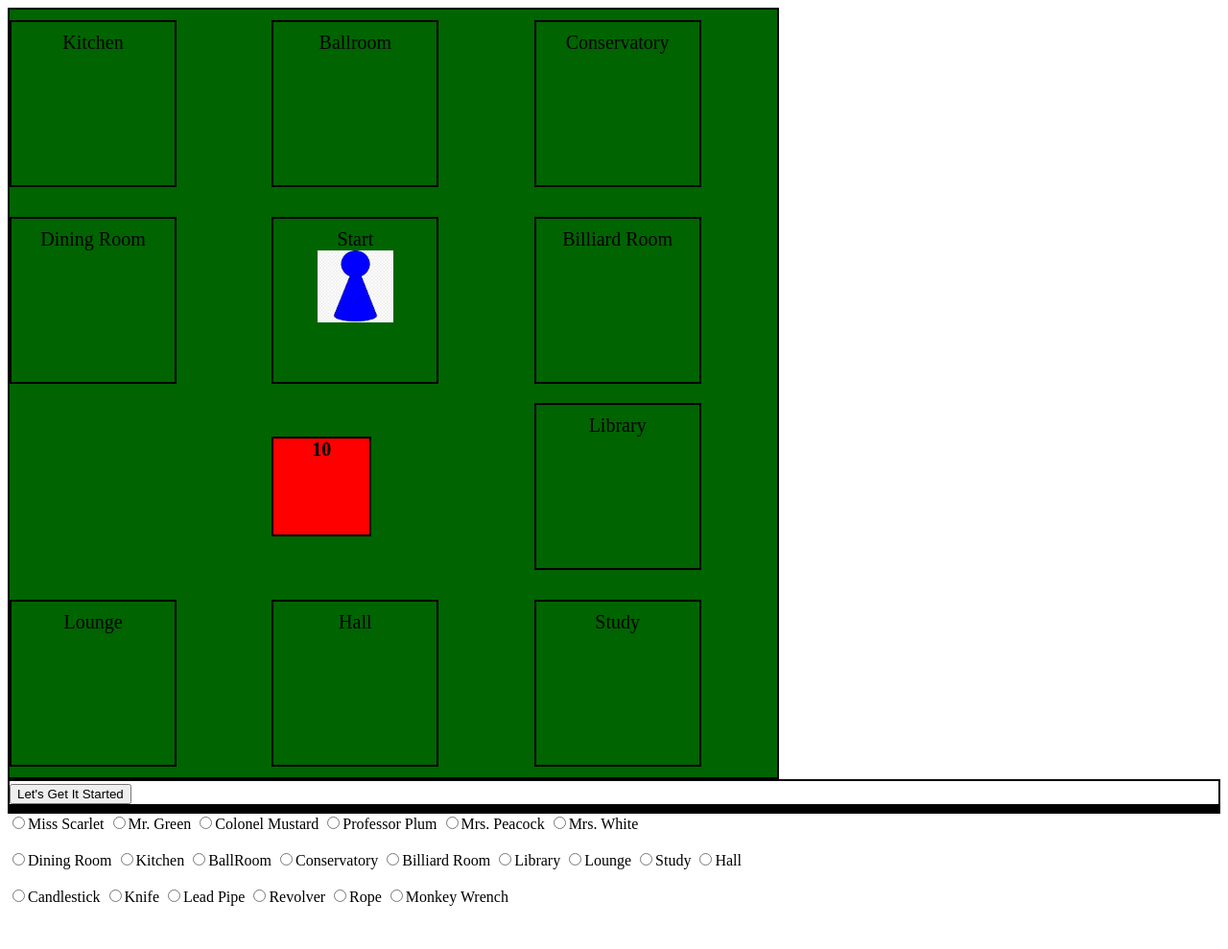
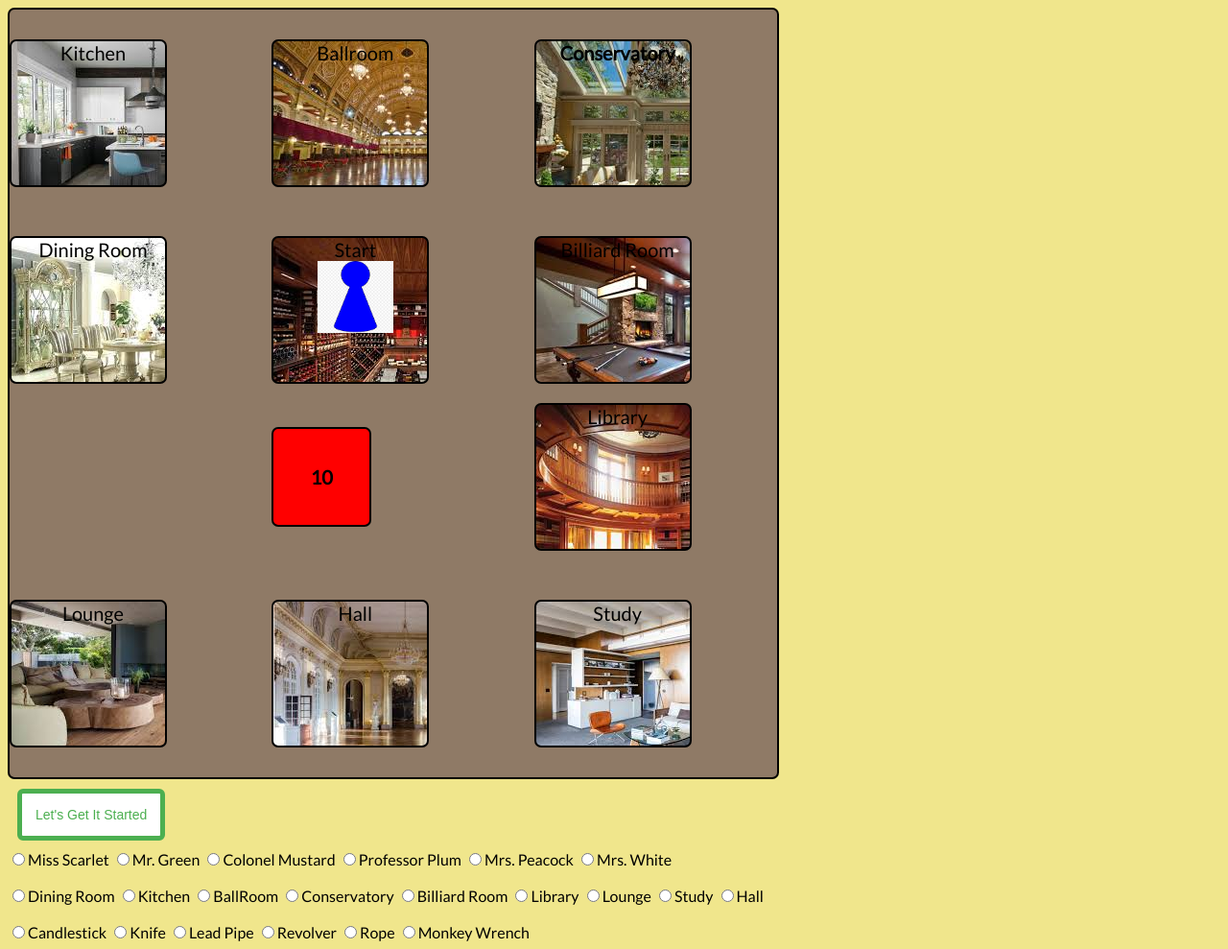
Before and after one commit to enzostat/project1, a plain HTML site: page index.html in a window 1280 px wide. Shown: the whole page at 96% size. Before the commit the page ends 952 px from the top, so only its background shows below. Drawn offline with nearby package versions, Linux system fonts and the light colour scheme.

Commit message:
logic completed and images added

```diff
--- a/css/style.css
+++ b/css/style.css
@@ -1,13 +1,26 @@
+body {
+	/*background-image: url(../images/wood-panel.jpeg);*/
+	/*background: linear-gradient(#009acd, #00bfff);*/
+	font-family: 'Lato', sans-serif;
+	background-color: #f0e68c;
+
+}
+
 div {
-	border: 2px solid black;
+	/*border: 2px solid black;*/
 	font-size: 20px;
+	border-radius: 7px;
 
 }
 
 
 
 #game-board {
-	background-color: darkgreen;
+	/*background: linear-gradient(#009acd, #00bfff);*/
+	border: 2px solid black;
+
+	/*background-color: #f0e68c;*/
+	background-color: #8f7a66;
 	text-align: center;
 	display: grid;
 	grid-template-rows: 2fr 1fr 1fr 2fr;
@@ -17,67 +30,80 @@ div {
 		"dining-room start billiard-room"
 		"dining-room start library"
 		"lounge hall study";*/
+	align-content: center;
+	justify-content: space-between;
 	align-items: center;
-	justify-content: space-between;
 	grid-gap: 20px;
 	height: 800px;
 	width: 800px;
 }
 
 .room {
-
-	padding: 10px;
+	border: 2px solid black;
+	padding-left: 10px;
 	height: 150px;
 	width: 150px;
 }
 
 #Kitchen {
 	/*grid-area: "kitchen";*/
+	background-image: url(../images/kitchen.jpeg);
 	grid-column: 1;
 	grid-row: 1;
+	padding-left: 10px
 }
 
 
 #Ballroom {
 	/*grid-area: "ballroom";*/
+	background-image: url(../images/ballroom.jpeg);
 	grid-row: 1;
 	grid-column: 2;
 }
 
 #Conservatory {
 	/*grid-area: "conservatory";*/
+	background-image: url(../images/conservatory.jpeg);
 	grid-row: 1;
 	grid-column: 3;
+	font-weight: bold;
 }
 
 #dining-room {
-	grid-area: "dining-room";
+	/*grid-area: "dining-room";*/
+	background-image: url(../images/diningroom.jpeg);
 	grid-row: 2 / 3;
 	grid-column: 1;
+	padding-left: 10px;
 	/*height: 300px;*/
 	/*width: 300px;*/
 }
 
 #billiard-room {
 	/*grid-area: "billiard-room";*/
+	background-image: url(../images/billiardroom.jpeg);
 	grid-column: 3;
 	grid-row: 2;
 }
 
 #Library {
 	/*grid-area: "library";*/
+	background-image: url(../images/library.jpeg);
 	grid-column: 3;
 	grid-row: 3;
 }
 
 #Lounge {
 	/*grid-area: "lounge";*/
+	background-image: url(../images/lounge.jpeg);
 	grid-row: 4;
 	grid-column: 1;
+	padding-left: 10px;
 }
 
 #Hall {
 	/*grid-area: "hall";*/
+	background-image: url(../images/hall.jpeg);
 	grid-row: 4;
 	grid-column: 2;
 }
@@ -85,12 +111,14 @@ div {
 
 #Study {
 	/*grid-area: "study";*/
+	background-image: url(../images/study.jpeg);
 	grid-column: 3;
 	grid-row: 4;
 }
 
 #cellar {
-	grid-area: "start";
+	/*grid-area: "start";*/
+	background-image: url(../images/cellar.jpeg);
 	grid-row: 2 / 3;
 	grid-column: 2
 	/*height: 300px;*/
@@ -100,6 +128,7 @@ div {
 img {
 	height: 75px;
 	width: auto;
+	background: #00bfff;
 
 }
 
@@ -119,5 +148,18 @@ img {
 	width: 100px;
 	display: flex;
 	justify-content: center;
-	align-content: center;
+	align-items: center;
+	border: 2px solid black;
 }
+
+button {
+	font-size: 14px;
+	background-color: white;
+	padding: 14px;
+	border: 5px solid #4caf50;
+	border-radius: 6px;
+	/*border-color: #4caf50;*/
+	color:  #4caf50;
+	margin: 10px;
+
+}
--- a/index.html
+++ b/index.html
@@ -4,6 +4,7 @@
 <head>
 	<title>Who Dun It?</title>
 	<link rel="stylesheet" type="text/css" href="./css/style.css">
+	<link href="https://fonts.googleapis.com/css?family=Lato&display=swap" rel="stylesheet">
 </head>
 <body>
 
@@ -18,7 +19,7 @@
 	<div class="room" id="dining-room">Dining Room</div>
 	<div class="room" id="cellar">Start
 			<br>
-			<img id="game-piece" src="./images/cluepiece-blue.jpg">
+			<img id="game-piece" src="./images/cluepiece-blue.png">
 	</div>
 	<div class="room" id="billiard-room">Billiard Room</div>
 	<div class="room" id="Library">Library</div>
@@ -104,7 +105,7 @@
 			<select id="accused-weapon">
 			  <option value="Candlestick">Candlestick</option>
 			  <option value="Knife">Knife</option>
-			  <option value="Pipe">Lead Pipe</option>
+			  <option value="Lead Pipe">Lead Pipe</option>
 			  <option value="Revolver">Revolver</option>
 			  <option value="Rope">Rope</option>
 			  <option value="Monkey Wrench">Monkey Wrench</option>
--- a/js/app.js
+++ b/js/app.js
@@ -179,7 +179,7 @@ function checkSuggestion() {
 
 	$("#clue-div").empty();
 
-	//
+	//spits out a clue based on your suggestions
 	if (suggestedWeapon == correctAnswers.weapon && suggestedSuspect == correctAnswers.suspect && suggestedRoom == correctAnswers.room) {
 		console.log("There's not much I can tell you");
 		clueMessage.textContent = "There is not much I can tell you";
@@ -211,37 +211,37 @@ function checkSuggestion() {
 	} else if (suggestedWeapon == correctAnswers.weapon) {
 		coin = coinFlip(2);
 			if (coin === 1) {
-				console.log(`I can only tell you this: ${suggestedSuspect} is innocent!`);
+				// console.log(`I can only tell you this: ${suggestedSuspect} is innocent!`);
 				clueMessage.textContent = `I can only tell you this: ${suggestedSuspect} is innocent!`;
 				document.getElementById("clue-div").append(clueMessage);
 			} else {
-				console.log(`I can only tell you this: It didn't happen in the ${suggestedRoom}`);
+				// console.log(`I can only tell you this: It didn't happen in the ${suggestedRoom}`);
 				clueMessage.textContent = `I can only tell you this: It didn't happen in the ${suggestedRoom}`;
 				document.getElementById("clue-div").append(clueMessage);
 			}
 	} else if (suggestedRoom == correctAnswers.room){
 		coin = coinFlip(2);
 		if (coin === 1) {
-				console.log(`I can only tell you this: ${suggestedSuspect} is innocent!`);
+				// console.log(`I can only tell you this: ${suggestedSuspect} is innocent!`);
 				clueMessage.textContent = `I can only tell you this: ${suggestedSuspect} is innocent!`;
 				document.getElementById("clue-div").append(clueMessage);
 			} else {
-				console.log(`I can only tell you this: I don't think it was the ${suggestedWeapon}`);
+				// console.log(`I can only tell you this: I don't think it was the ${suggestedWeapon}`);
 				clueMessage.textContent = `I can only tell you this: I don't think it was the ${suggestedWeapon}`;
 				document.getElementById("clue-div").append(clueMessage);
 			}
 	} else {
 		coin = coinFlip(3);
 		if (coin === 2) {
-				console.log(`I can only tell you this: ${suggestedSuspect} is innocent!`);
+				// console.log(`I can only tell you this: ${suggestedSuspect} is innocent!`);
 				clueMessage.textContent = `I can only tell you this: ${suggestedSuspect} is innocent!`;
 				document.getElementById("clue-div").append(clueMessage);
 			} else if (coin === 1) {
-				console.log(`I can only tell you this: I don't think it was the ${suggestedWeapon}`);
+				// console.log(`I can only tell you this: I don't think it was the ${suggestedWeapon}`);
 				clueMessage.textContent = `I can only tell you this: I don't think it was the ${suggestedWeapon}`;
 				document.getElementById("clue-div").append(clueMessage);
 			} else {
-				console.log(`I can only tell you this: It didn't happen in the ${suggestedRoom}`);
+				// console.log(`I can only tell you this: It didn't happen in the ${suggestedRoom}`);
 				clueMessage.textContent = `I can only tell you this: It didn't happen in the ${suggestedRoom}`;
 				document.getElementById("clue-div").append(clueMessage);
 			}
@@ -251,7 +251,7 @@ function checkSuggestion() {
 	turnCount++;
 	counter.textContent = changeCounter();
 
-	moveOptions();
+	// moveOptions();
 
 
 	//if you run out of guesses, you are forced to make an accusation
@@ -259,6 +259,7 @@ function checkSuggestion() {
 		forceAccusation();
 	} else {
 		console.log(`You have ${10-turnCount} turns left`)
+		moveOptions();
 	}
 }
 
@@ -294,7 +295,8 @@ function loseGame() {
 	console.log("You're a loser");
 	endGame();
 	var loseMessage = document.getElementById("clue-div");
-	loseMessage.textContent = "I'm sorry, your accusation was incorrect. You failed to solve the mystery, and you will never be invited to a dinner party again. Maybe that's for the best."
+	loseMessage.textContent = `I'm sorry, your accusation was incorrect. You failed to solve the mystery, and you will never be invited to a dinner party again. Maybe that's for the best.
+	It was ${correctAnswers.suspect} in the ${correctAnswers.room} with the ${correctAnswers.weapon}.`
 
 }
 
@@ -413,6 +415,7 @@ function movePiece(element) {
 	var location = document.getElementById("game-piece");
 	document.getElementById(element.id).append(location);
 
+
 	removeMovementListeners("click", movePiece);
 	changeRoomName();
 
```
Also changed, not shown: images/ballroom.jpeg (added), images/billiardroom.jpeg (added), images/cellar.jpeg (added), images/cluepiece-blue.png (renamed from images/cluepiece-blue.jpg), images/conservatory.jpeg (added), images/conservatory2.jpeg (added), images/diningroom.jpeg (added), images/hall.jpeg (added), images/kitchen.jpeg (added), images/library.jpeg (added), images/lounge.jpeg (added), images/study.jpeg (added), images/wood-panel.jpeg (added).
